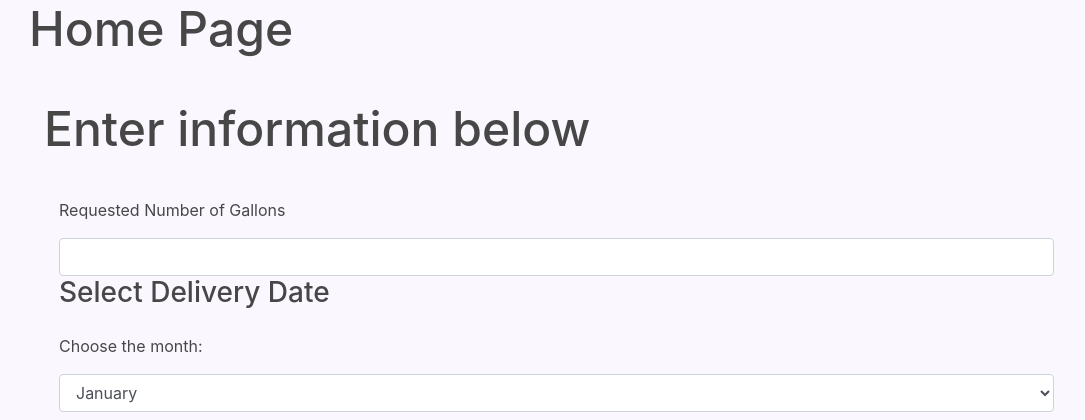
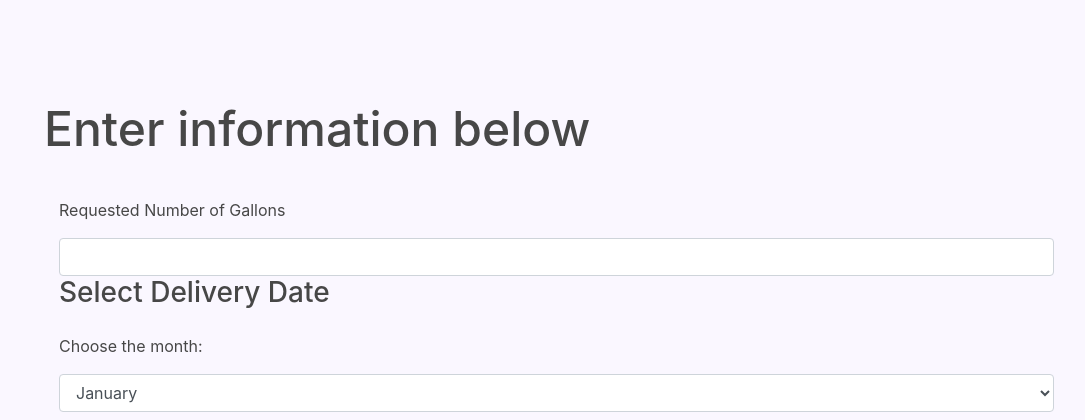
Before and after one commit to kurobara31694/roadhouse, a PHP site: page /fuel-calculator.php in a window 1280 px wide. Shown: the top 420 px of the page, without its empty margins (56-1141 px from the left). Run offline with PHP 8.4, Linux system fonts and the light colour scheme.

Commit message:
adding stuff
Signed-off-by: nabilahsan <nabilahsan95@gmail.com>

```diff
--- a/fuel-calculator.php
+++ b/fuel-calculator.php
@@ -15,6 +15,7 @@
 //   	header("location: login.php");
 //   }
 ?>
+
 <!DOCTYPE html>
 <html>
 
@@ -26,10 +27,6 @@
 </head>
 
 <body>
-
-	<div class="header container">
-		<h2>Home Page</h2>
-	</div>
 
 	<!-- Beginning of Fuel Calculator -->
 
@@ -85,7 +82,6 @@
 
 	</div>
 
-	<!-- Backend for fuel calculator -->
 
 	<div class="content">
 		<!-- notification message -->
@@ -107,7 +103,16 @@
 		<p> <a href="index.php?logout='1'" style="color: red;">logout</a> </p>
 		<?php endif ?>
 	</div>
-
 </body>
 
 </html>
+
+
+<!-- Backend for fuel calculator -->
+
+<?php
+
+
+
+
+?>
```
